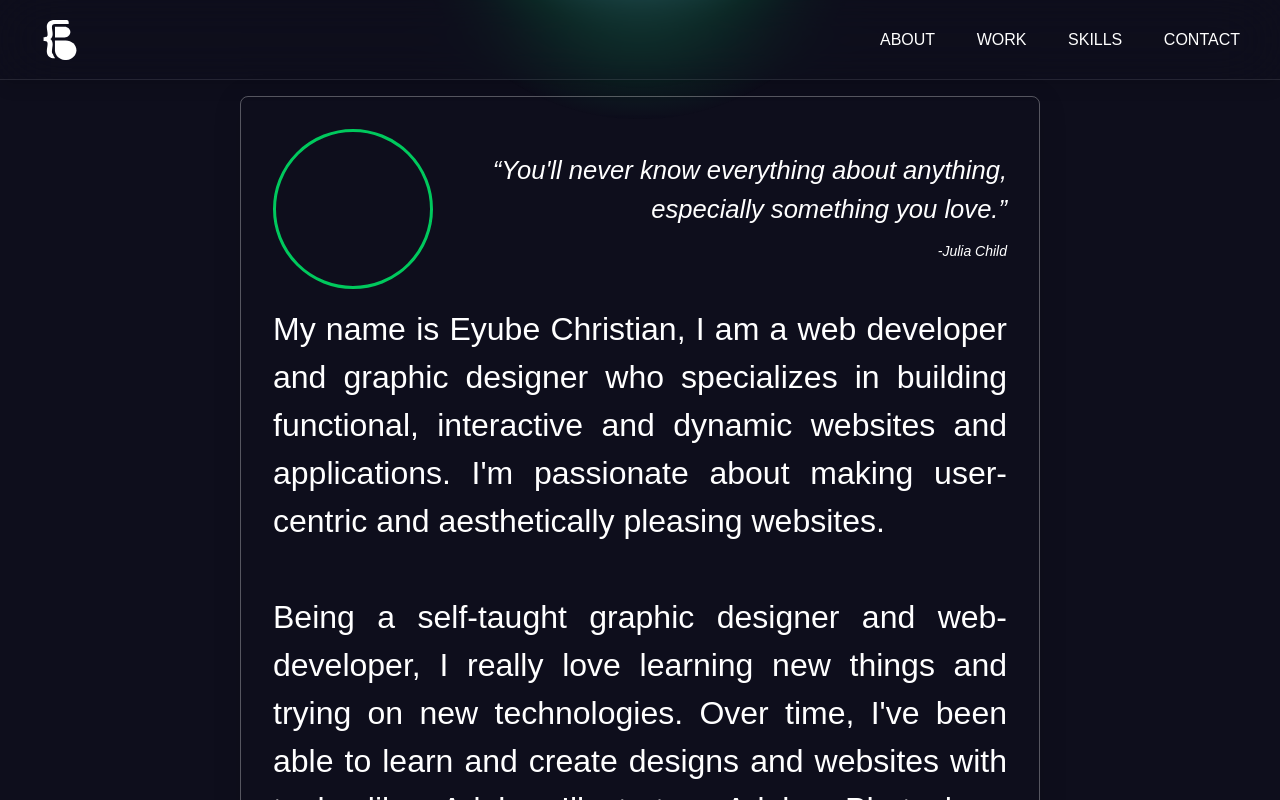
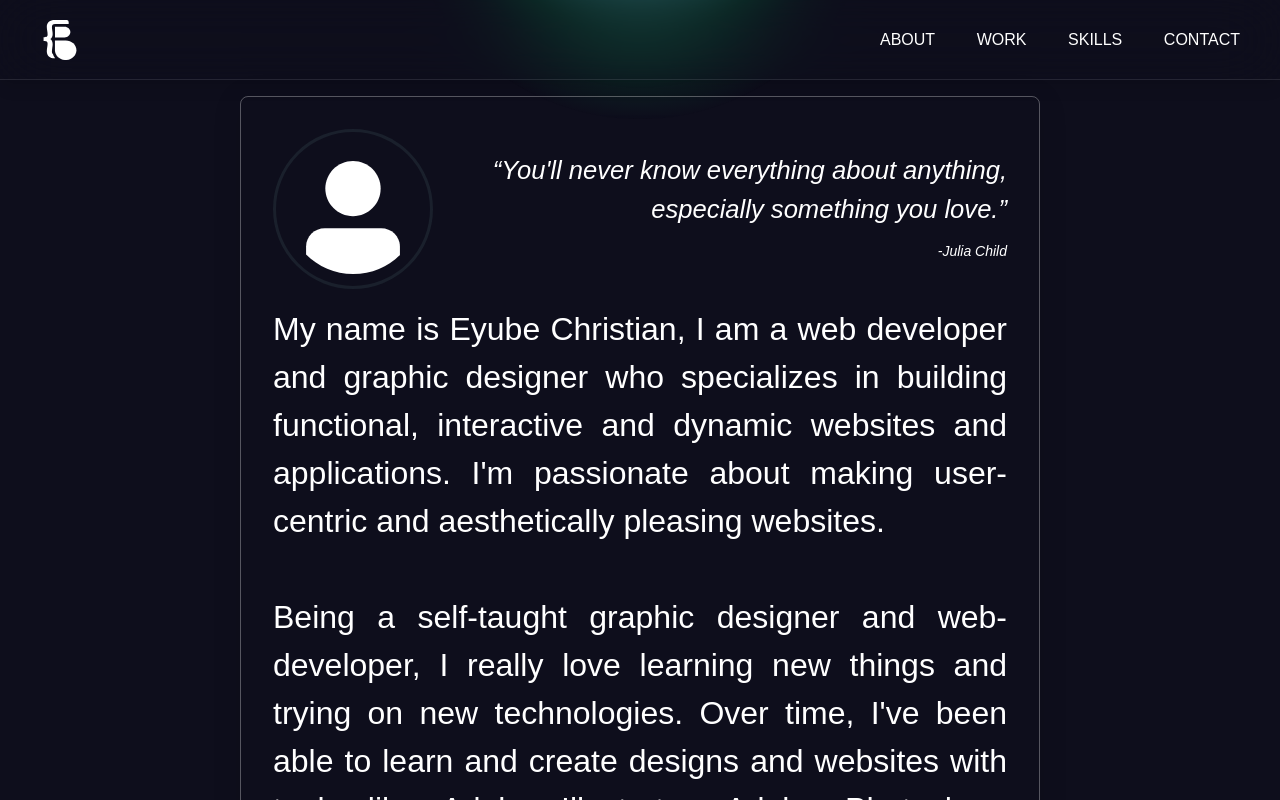
Before and after one commit to Christianey/portfolio, a Next.js app: page /about in a window 1280 px wide. Shown: the top 800 px of the page. Built offline with nearby package versions, Linux system fonts and the light colour scheme; a web font is replaced by a local one.

Commit message:
used avatar component instead of circle

```diff
--- a/pages/about.jsx
+++ b/pages/about.jsx
@@ -1,4 +1,4 @@
-import { Slide, Flex, Text, Box, Circle } from "@chakra-ui/react";
+import { Slide, Flex, Text, Box, Avatar } from "@chakra-ui/react";
 
 const About = () => {
   return (
@@ -16,14 +16,16 @@ const About = () => {
           w="full"
         >
           <Flex justify={"space-between"} align="center" mb={4} wrap={"wrap"}>
-            <Circle
+            <Avatar
               mx={["auto", "auto", 0, 0]}
               mb={[4, 4, 0, 0]}
-              size={["8rem", "8rem", "8rem", "10rem"]}
+              boxSize={["8rem", "8rem", "8rem", "10rem"]}
               bg="darkBlue"
               border={"3px solid"}
               borderColor={"primary"}
-            ></Circle>
+              // src={"/fegabyte.png"}
+              ima
+            />
             <Text
               flexBasis={["100%", "100%", "auto", "auto"]}
               textAlign={["center", "center", "right", "right"]}
```
